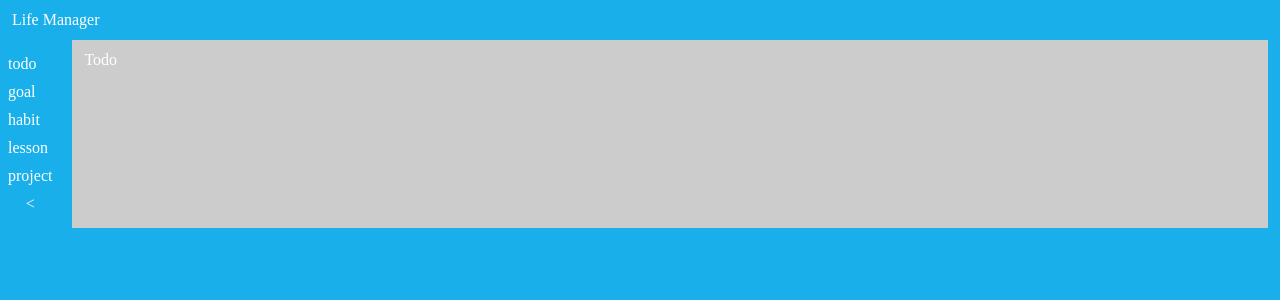
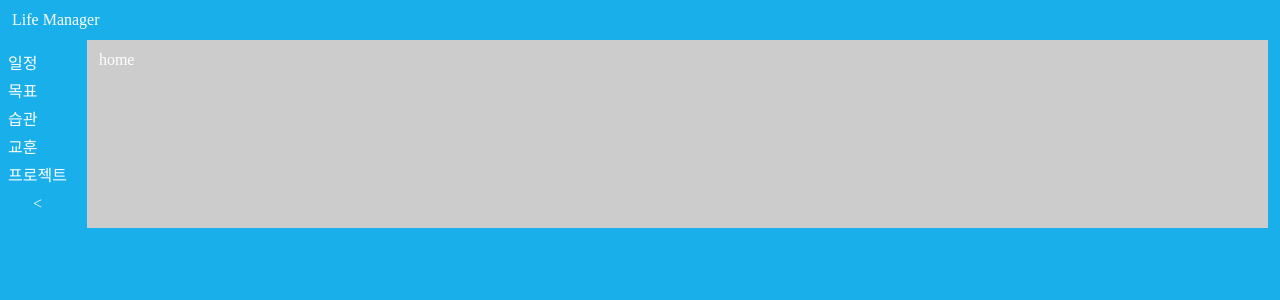
Before and after one commit to Unique0902/lifeManagerWeb, a React (Vite) app: page / in a window 1280 px wide. Both pictures are taken after a click on the button "menu". Shown: the top 300 px of the page. Built offline with nearby package versions, Linux system fonts and the light colour scheme.

Commit message:
Feat: make page folders

```diff
--- a/src/App.tsx
+++ b/src/App.tsx
@@ -5,6 +5,7 @@ import Lesson from './pages/Lesson/Lesson';
 import Habit from './pages/Habit/Habit';
 import Goal from './pages/Goal/Goal';
 import { useState } from 'react';
+import Home from './pages/Home/Home';
 
 function App() {
   const [isNavOn, setIsNavOn] = useState<boolean>(false);
@@ -18,11 +19,11 @@ function App() {
         <section className='flex flex-row'>
           {isNavOn && (
             <nav className='flex flex-col gap-[12px] px-[8px] py-[16px]'>
-              <Link to='/'>todo</Link>
-              <Link to='/goal'>goal</Link>
-              <Link to='/habit'>habit</Link>
-              <Link to='/lesson'>lesson</Link>
-              <Link to='/project'>project</Link>
+              <Link to='/todo'>일정</Link>
+              <Link to='/goal'>목표</Link>
+              <Link to='/habit'>습관</Link>
+              <Link to='/lesson'>교훈</Link>
+              <Link to='/project'>프로젝트</Link>
               <button onClick={() => setIsNavOn(false)}> {'<'} </button>
             </nav>
           )}
@@ -32,7 +33,8 @@ function App() {
               <Route path='/habit' element={<Habit />} />
               <Route path='/lesson' element={<Lesson />} />
               <Route path='/project' element={<Project />} />
-              <Route path='/' element={<Todo />} />
+              <Route path='/todo' element={<Todo />} />
+              <Route path='/' element={<Home />} />
             </Routes>
           </main>
         </section>
--- /dev/null
+++ b/src/pages/Home/Home.tsx
@@ -0,0 +1,9 @@
+import React from 'react';
+
+interface Props {}
+
+const Home: React.FC<Props> = ({}) => {
+  return <div>home</div>;
+};
+
+export default Home;
```
